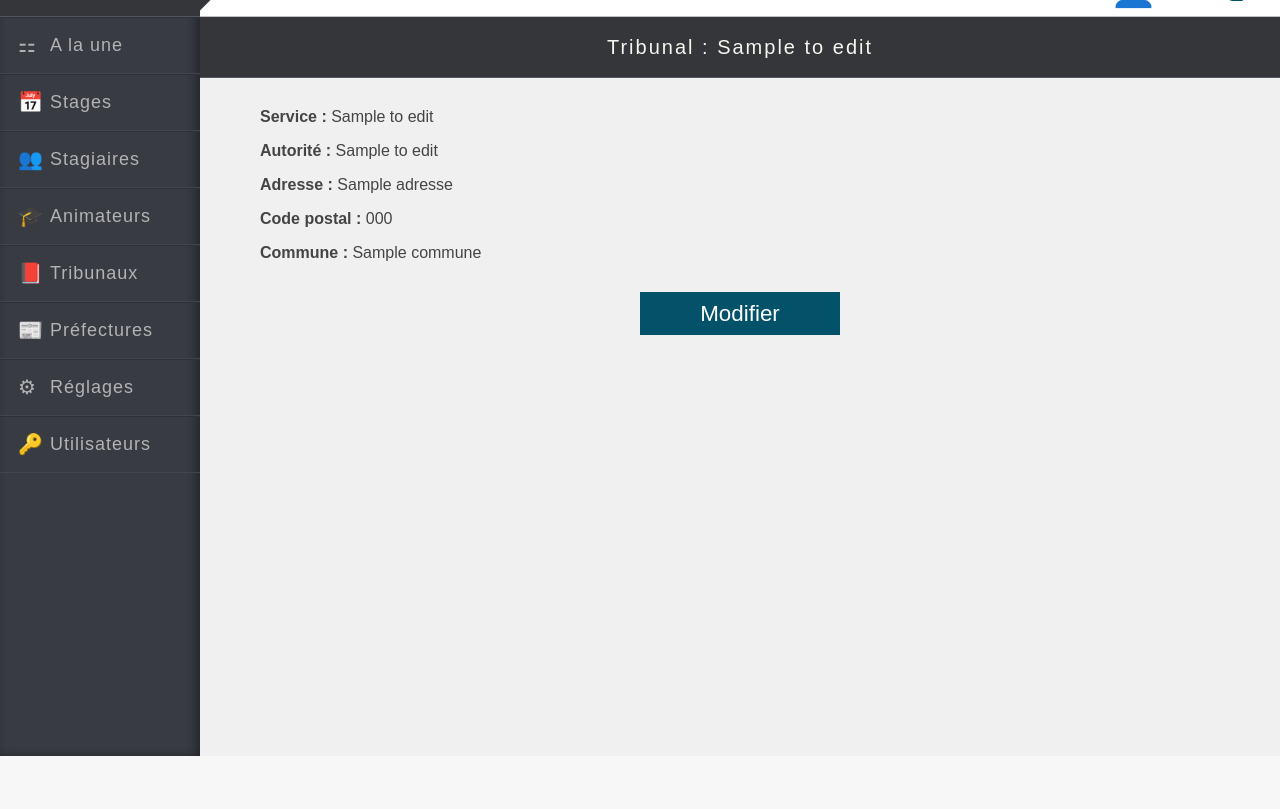
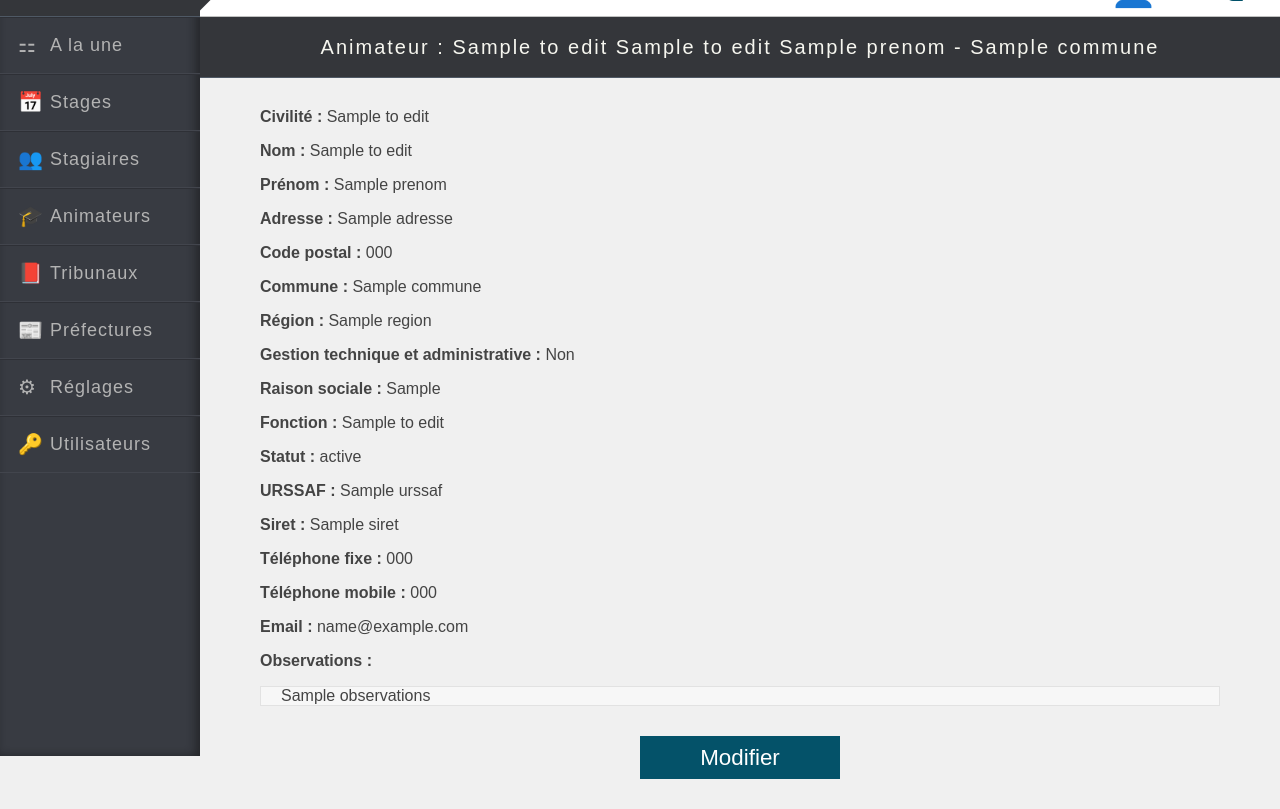
Before and after one commit to claireb25/afer, a PHP site: template views/viewAnimateur.html.twig in a window 1280 px wide. Shown: the part 44-853 px from the top of the page. Before the commit the page ends 800 px from the top, so only its background shows below. Run offline with PHP 8.4, Linux system fonts and the light colour scheme; the template is opened without the code that fills it: most values are stand-ins (such as "Sample title", 1, 10 or a date in 2020); a stand-in replaces the project's code that opens the database connection; some libraries are stand-ins or nearby versions; some web fonts are replaced.

Commit message:
[Animateur] Affichage de la fiche d'un animateur

```diff
--- a/models/animateur.php
+++ b/models/animateur.php
@@ -76,12 +76,14 @@ function statut(){
 //EDIT
 function getOne($id){
     global $db;
-    $response = $db->prepare("SELECT animateur.id, animateur.civilite_id_id, civilite.nom, animateur.fonction_animateur_id_id, fonction_animateur.fonction_nom, animateur.statut_id_id, statut_animateur.status_nom, animateur.nom, prenom, gta, raison_sociale, adresse, code_postal, commune, region, tel_portable, tel_fixe, email, urssaf, siret, observations FROM animateur INNER JOIN civilite ON animateur.civilite_id_id = civilite.id INNER JOIN fonction_animateur ON animateur.fonction_animateur_id_id = fonction_animateur.id INNER JOIN statut_animateur ON statut_id_id = statut_animateur.id
+    $response = $db->prepare("SELECT animateur.id, animateur.civilite_id_id, civilite.nom as civilite_nom , animateur.fonction_animateur_id_id, fonction_animateur.fonction_nom, animateur.statut_id_id, statut_animateur.status_nom, animateur.nom, prenom, gta, raison_sociale, adresse, code_postal, commune, region, tel_portable, tel_fixe, email, urssaf, siret, observations FROM animateur INNER JOIN civilite ON animateur.civilite_id_id = civilite.id INNER JOIN fonction_animateur ON animateur.fonction_animateur_id_id = fonction_animateur.id INNER JOIN statut_animateur ON statut_id_id = statut_animateur.id
     WHERE animateur.id = :id");
     $response->bindParam(':id', $id, PDO::PARAM_INT);
     $response->execute();
     return $response->fetch(PDO::FETCH_ASSOC);
 }
+
+
 function edit($civilite, $nom, $prenom, $fonction, $statut, $gta, $raison_sociale, $adresse, $code_postal, $ville, $region, $tel_portable, $tel_fixe, $email, $urssaf, $siret, $observations, $id){
     global $db;
     $response = $db->prepare("UPDATE animateur SET civilite_id_id = :civilite, fonction_animateur_id_id = :fonction,statut_id_id = :statut, nom = :nom, prenom = :prenom, gta = :gta, raison_sociale = :raison_sociale, adresse = :adresse, code_postal = :code_postal, commune = :ville, region = :region, tel_portable = :tel_portable,tel_fixe = :tel_fixe, email = :email, urssaf = :urssaf, siret = :siret, observations = :observations WHERE animateur.id = :id");
--- a/views/indexAnimateur.html.twig
+++ b/views/indexAnimateur.html.twig
@@ -47,9 +47,9 @@
             <td class="tbl-col-list capitalize fonction">{{elms.fonction_nom|raw }}</td>
             <td class="tbl-col-list capitalize statut">{{elms.statut_nom|raw }}</td>
             <td class="tbl-col-list ">
-                <a href="tribunal/view/{{elms.id }}" class="tbl-link-look"></a>
-                <a href="tribunal/edit/{{elms.id }}" class="tbl-link-edit"></a>
-                <a href="tribunal/delete/{{elms.id }}" class="tbl-link-delete" data-value="{{ elms.nom }} {{ elms.prenom }}"></a>
+                <a href="animateur/view/{{elms.id }}" class="tbl-link-look"></a>
+                <a href="animateur/edit/{{elms.id }}" class="tbl-link-edit"></a>
+                <a href="animateur/delete/{{elms.id }}" class="tbl-link-delete" data-value="{{ elms.nom }} {{ elms.prenom }}"></a>
             </td>
         </tr>
 
--- a/views/newAnimateur.html.twig
+++ b/views/newAnimateur.html.twig
@@ -103,7 +103,7 @@
                     </div>
                     <div class="form-group form-group-padding">
                         <label for="commune" class="form-label">Commune *</label>
-                        <input type="text" class="form-input shift form-input-padding-right-none" id="commune" name="commune" value="{% if commune is defined %}{{ commune | raw }}{% endif %}" />
+                        <input type="text" class="form-input firstLetterUpper form-input-padding-right-none" id="commune" name="commune" value="{% if commune is defined %}{{ commune | raw }}{% endif %}" />
                         <p class="form-msg-error
                         {% if error is not defined %}
                             hidden
@@ -118,7 +118,7 @@
                     </div>
                     <div class="form-group form-group-padding">
                         <label for="region" class="form-label">Région</label>
-                        <input type="text" class="form-input shift form-input-padding-right-none" id="region" name="region" value="{% if region is defined %}{{ region | raw }}{% endif %}" />
+                        <input type="text" class="form-input firstLetterUpper form-input-padding-right-none" id="region" name="region" value="{% if region is defined %}{{ region | raw }}{% endif %}" />
                     </div>
                 </div>
             </div>
@@ -133,7 +133,7 @@
                     </div>
                     <div class="form-group form-group-padding">
                         <label for="raison_sociale" class="form-label ">Raison sociale</label>
-                        <input type="text" class="form-input shift form-input-padding-right-none" id="raison_sociale" name="raison_sociale" value="{% if email is defined %}{{ raison_sociale | raw }}{% endif %}" />
+                        <input type="text" class="form-input firstLetterUpper form-input-padding-right-none" id="raison_sociale" name="raison_sociale" value="{% if email is defined %}{{ raison_sociale | raw }}{% endif %}" />
                     </div>
                     <div class="form-group form-group-padding">
                         <label for="fonction_animateur" class="form-label">Fonction</label>
--- a/views/viewAnimateur.html.twig
+++ b/views/viewAnimateur.html.twig
@@ -1,16 +1,31 @@
 {% extends 'template.html.twig' %}
 
 {% block content %}
-  <h1>Tribunal : {{toEdit.tribunal_nom}}</h1>
+  <h1>Animateur : {{toEdit.civilite_nom}} {{toEdit.nom}} {{toEdit.prenom}} - {{toEdit.commune}}</h1>
   <div class="larg" >
 
 
-        <p><span class="bold" >Service :</span> {{ toEdit.service_nom|raw }}</p>
-        <p><span class="bold" >Autorité :</span> {{ toEdit.autorite_nom|raw }}</p>
+        <p><span class="bold" >Civilité :</span> {{ toEdit.civilite_nom|raw }}</p>
+        <p><span class="bold" >Nom :</span> {{ toEdit.nom|raw }}</p>
+        <p><span class="bold" >Prénom :</span> {{ toEdit.prenom|raw }}</p>
         <p><span class="bold" >Adresse :</span> {{ toEdit.adresse|raw }}</p>
-        <p><span class="bold" >Code postal :</span> {{ toEdit.code_postal|raw }}</p>
+        <p><span class="bold">Code postal :</span> {{ toEdit.code_postal|raw }}</p>
         <p><span class="bold">Commune :</span> {{ toEdit.commune|raw }}</p>
-        <a href="prefecture/edit/{{toEdit.id}}" class="btn-link">Modifier</a>
+        <p><span class="bold">Région :</span> {{ toEdit.region|raw }}</p>
+        <p><span class="bold">Gestion technique et administrative :</span> {% if  toEdit.gta == 1 %} Oui {% else %} Non {% endif %}</p>
+        <p><span class="bold">Raison sociale :</span> {{ toEdit.raison_sociale|raw }}</p>
+        <p><span class="bold">Fonction :</span> {{ toEdit.fonction_nom|raw }}</p>
+        <p><span class="bold">Statut :</span> {{ toEdit.status_nom|raw }}</p>
+        <p><span class="bold">URSSAF :</span> {{ toEdit.urssaf|raw }}</p>
+        <p><span class="bold">Siret :</span> {{ toEdit.siret|raw }}</p>
+        <p><span class="bold">Téléphone fixe :</span> {{ toEdit.tel_fixe|raw }}</p>
+        <p><span class="bold">Téléphone mobile :</span> {{ toEdit.tel_portable|raw }}</p>
+        <p><span class="bold">Email :</span> {{ toEdit.email|raw }}</p>
+        <p><span class="bold">Observations :</p>
+        <div>
+           {{ toEdit.observations|raw }}
+        </div>
+        <a href="animateur/edit/{{toEdit.id}}" class="btn-link">Modifier</a>
   </div>
 
 {% endblock %}
```
Also changed, not shown: controllers/ctrlAnimateur.php (+13 -2 lines).
